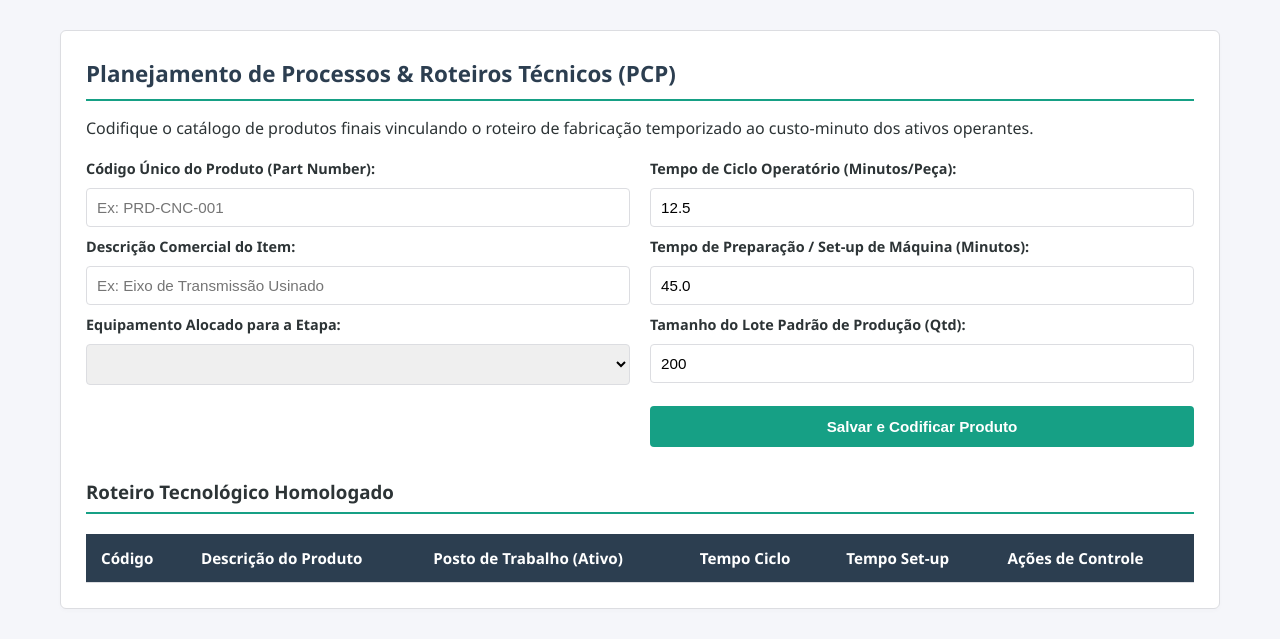
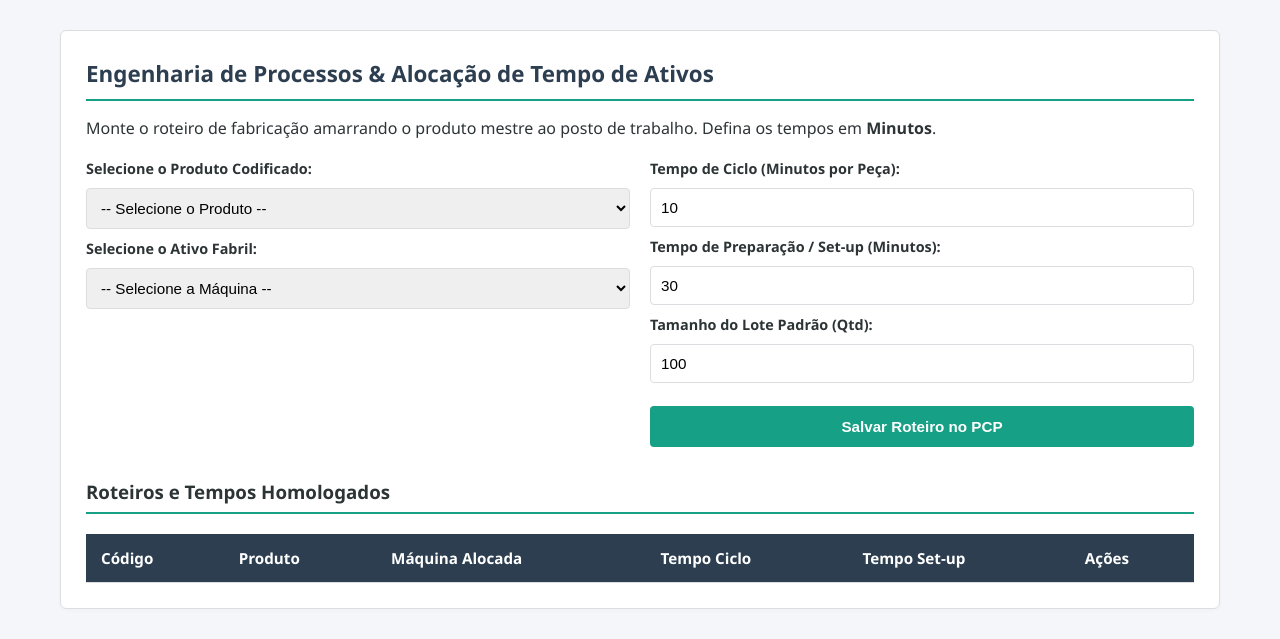
Before and after one commit to ProfRenatoPereira/admplan, a Flask app: page /processos in a window 1280 px wide. Shown: the part 189-828 px from the top of the page. Run offline with Flask 3, Linux system fonts and the light colour scheme; data that the repository does not hold is empty; some libraries are stand-ins or nearby versions.

Commit message:
Update processos.html

```diff
--- a/templates/processos.html
+++ b/templates/processos.html
@@ -1,53 +1,51 @@
 {% extends 'base.html' %}
-{% block title %}Engenharia de Processos - TERCEIRO ADM ASSOCIADOS{% endblock %}
+{% block title %}Roteiro PCP - TERCEIRO ADM ASSOCIADOS{% endblock %}
 {% block content %}
-<section class="card" aria-labelledby="tit-processos">
-    <h2 id="tit-processos">Planejamento de Processos & Roteiros Técnicos (PCP)</h2>
-    <p>Codifique o catálogo de produtos finais vinculando o roteiro de fabricação temporizado ao custo-minuto dos ativos operantes.</p>
+<section class="card">
+    <h2>Engenharia de Processos & Alocação de Tempo de Ativos</h2>
+    <p>Monte o roteiro de fabricação amarrando o produto mestre ao posto de trabalho. Defina os tempos em <strong>Minutos</strong>.</p>
 
     <input type="hidden" id="processoIdOculto" value="">
 
     <div class="grid-form">
         <div class="form-group">
-            <label for="procCodigoProd">Código Único do Produto (Part Number):</label>
-            <input type="text" id="procCodigoProd" placeholder="Ex: PRD-CNC-001">
+            <label for="procSelecaoProduto">Selecione o Produto Codificado:</label>
+            <select id="procSelecaoProduto">
+                <!-- Carregado via carregarProcessosEAtivosFabrica() -->
+            </select>
 
-            <label for="procNomeProd">Descrição Comercial do Item:</label>
-            <input type="text" id="procNomeProd" placeholder="Ex: Eixo de Transmissão Usinado">
-
-            <label for="procSelecaoMaquina">Equipamento Alocado para a Etapa:</label>
+            <label for="procSelecaoMaquina">Selecione o Ativo Fabril:</label>
             <select id="procSelecaoMaquina">
-                <!-- Injetado dinamicamente via carregarProcessosEAtivosFabrica() -->
+                <!-- Carregado via carregarProcessosEAtivosFabrica() -->
             </select>
         </div>
         <div class="form-group">
-            <label for="procTempoCiclo">Tempo de Ciclo Operatório (Minutos/Peça):</label>
-            <input type="number" id="procTempoCiclo" value="12.5" step="0.1">
+            <label for="procTempoCiclo">Tempo de Ciclo (Minutos por Peça):</label>
+            <input type="number" id="procTempoCiclo" value="10" step="0.1">
 
-            <label for="procTempoSetup">Tempo de Preparação / Set-up de Máquina (Minutos):</label>
-            <input type="number" id="procTempoSetup" value="45.0" step="0.1">
+            <label for="procTempoSetup">Tempo de Preparação / Set-up (Minutos):</label>
+            <input type="number" id="procTempoSetup" value="30" step="0.1">
 
-            <label for="procLotePadrao">Tamanho do Lote Padrão de Produção (Qtd):</label>
-            <input type="number" id="procLotePadrao" value="200">
+            <label for="procLotePadrao">Tamanho do Lote Padrão (Qtd):</label>
+            <input type="number" id="procLotePadrao" value="100">
 
-            <button onclick="adicionarProcessoPcpServidor()" class="btn-primary" id="btnSalvarProcesso" style="margin-top:15px;">Salvar e Codificar Produto</button>
+            <button onclick="adicionarProcessoPcpServidor()" class="btn-primary" id="btnSalvarProcesso" style="margin-top: 15px;">Salvar Roteiro no PCP</button>
         </div>
     </div>
-    <h3 style="margin-top: 30px; border-bottom: 2px solid var(--accent); padding-bottom: 5px;">Roteiro Tecnológico Homologado</h3>
+
+    <h3 style="margin-top: 30px; border-bottom: 2px solid var(--accent); padding-bottom: 5px;">Roteiros e Tempos Homologados</h3>
     <table class="data-table" id="tabelaProcessos">
         <thead>
             <tr>
                 <th>Código</th>
-                <th>Descrição do Produto</th>
-                <th>Posto de Trabalho (Ativo)</th>
+                <th>Produto</th>
+                <th>Máquina Alocada</th>
                 <th>Tempo Ciclo</th>
                 <th>Tempo Set-up</th>
-                <th>Ações de Controle</th>
+                <th>Ações</th>
             </tr>
         </thead>
-        <tbody>
-            <!-- Alimentado ao vivo via renderizarTabelaProcessosPcp() -->
-        </tbody>
+        <tbody></tbody>
     </table>
 </section>
 {% endblock %}
```
